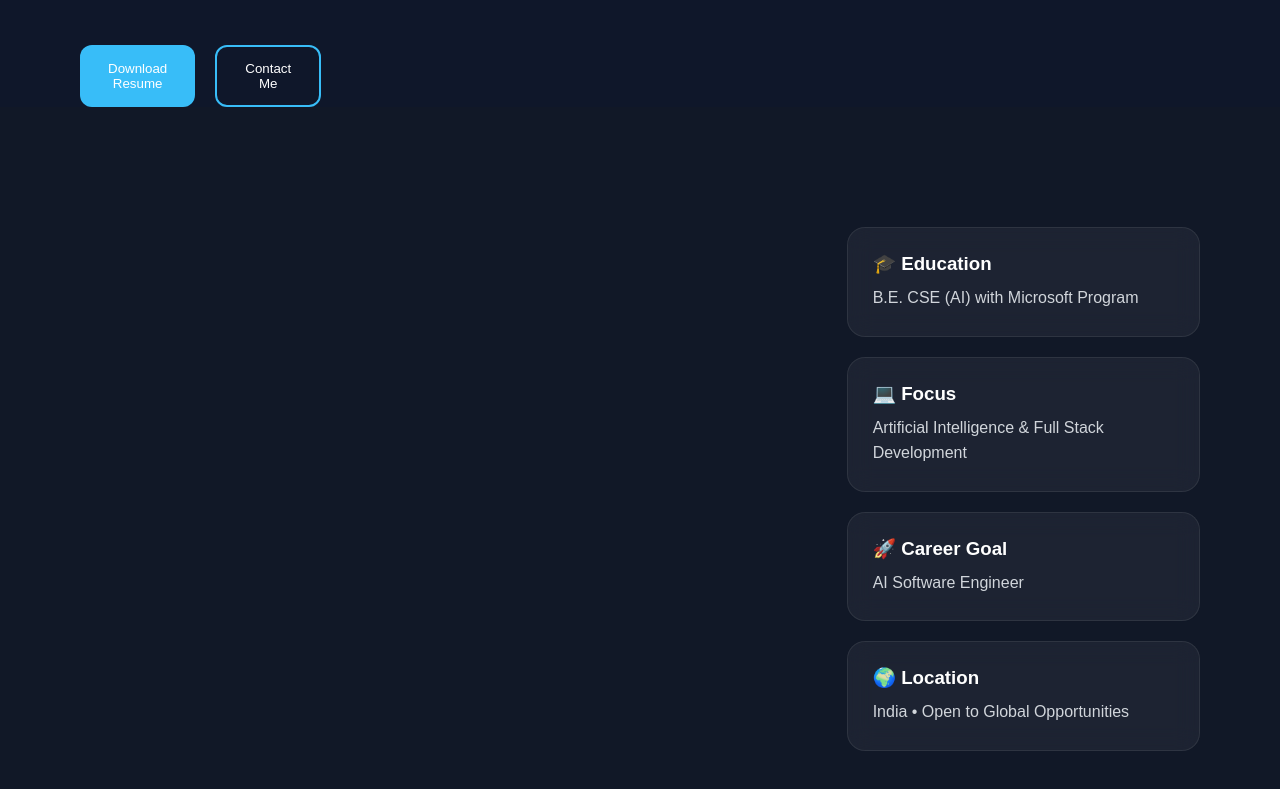
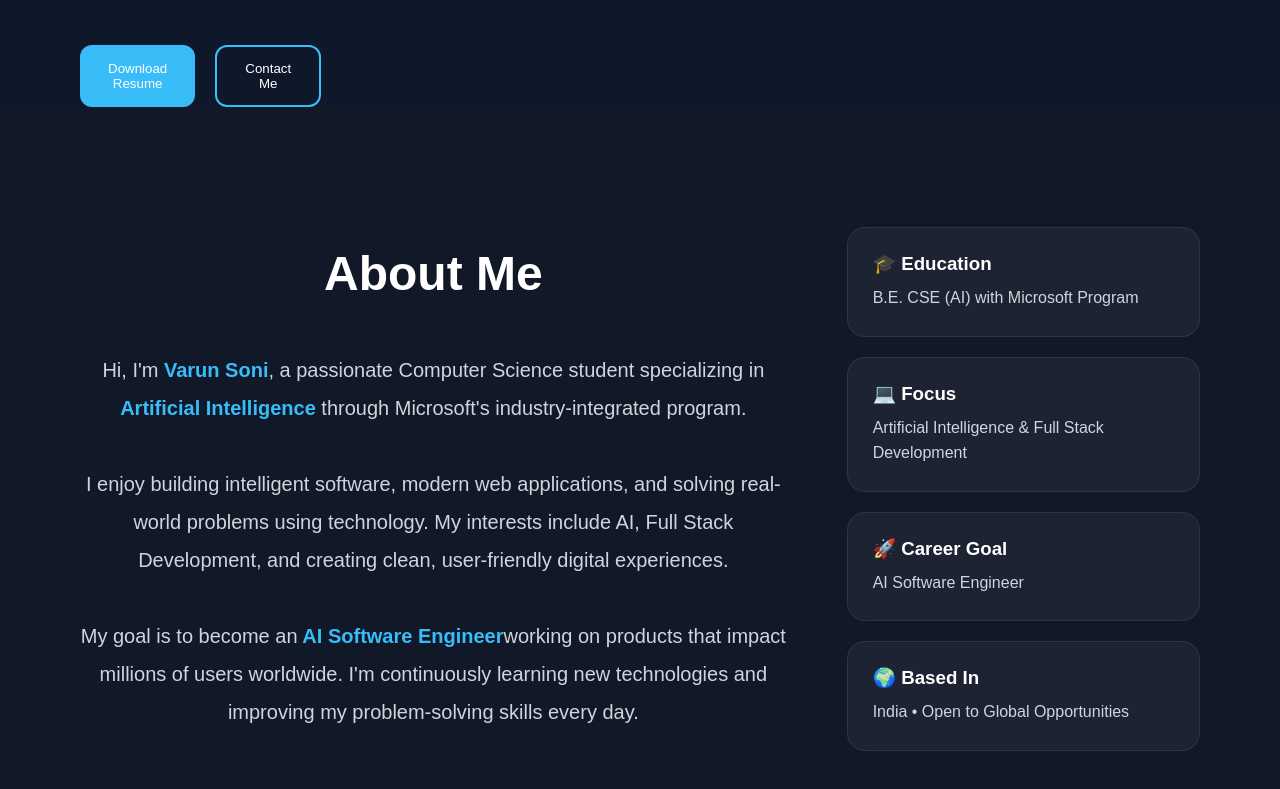
Before and after one commit to varunsoni-dev/portfolio, a React (Vite) app: page / in a window 1280 px wide. Shown: the part 719-1508 px from the top of the page. Built offline with nearby package versions, Linux system fonts and the light colour scheme.

Commit message:
Render about cards using map

```diff
--- a/src/components/About.jsx
+++ b/src/components/About.jsx
@@ -1,6 +1,30 @@
 import "./About.css";
 
 function About() {
+
+    const aboutCards = [
+
+        {
+            title:"🎓 Education",
+            description:"B.E. CSE (AI) with Microsoft Program"
+        },
+
+        {
+            title:"💻 Focus",
+            description:"Artificial Intelligence & Full Stack Development"
+        },
+
+        {
+            title:"🚀 Career Goal",
+            description:"AI Software Engineer"
+        },
+
+        {
+            title:"🌍 Based In",
+            description:"India • Open to Global Opportunities"
+        }
+
+    ];
 
     return (
 
@@ -10,43 +34,52 @@ function About() {
 
                 <div className="about-text-content">
 
-                    {/* About paragraph */}
+                    <h2 className="section-title">
+                        About Me
+                    </h2>
+
+                    <p className="about-text">
+                        Hi, I'm <span className="highlight">Varun Soni</span>, a passionate
+                        Computer Science student specializing in
+                        <span className="highlight"> Artificial Intelligence</span> through
+                        Microsoft's industry-integrated program.
+
+                        <br /><br />
+
+                        I enjoy building intelligent software, modern web applications,
+                        and solving real-world problems using technology. My interests
+                        include AI, Full Stack Development, and creating clean,
+                        user-friendly digital experiences.
+
+                        <br /><br />
+
+                        My goal is to become an
+                        <span className="highlight"> AI Software Engineer</span>
+                        working on products that impact millions of users worldwide.
+                        I'm continuously learning new technologies and improving my
+                        problem-solving skills every day.
+                    </p>
 
                 </div>
 
                 <div className="about-info">
 
-                    <div className="info-card">
+                    {
+                        aboutCards.map((card) => (
 
-                        <h3>🎓 Education</h3>
+                            <div
+                                className="info-card"
+                                key={card.title}
+                            >
 
-                        <p>B.E. CSE (AI) with Microsoft Program</p>
+                                <h3>{card.title}</h3>
 
-                    </div>
+                                <p>{card.description}</p>
 
-                    <div className="info-card">
+                            </div>
 
-                        <h3>💻 Focus</h3>
-
-                        <p>Artificial Intelligence & Full Stack Development</p>
-
-                    </div>
-
-                    <div className="info-card">
-
-                        <h3>🚀 Career Goal</h3>
-
-                        <p>AI Software Engineer</p>
-
-                    </div>
-
-                    <div className="info-card">
-
-                        <h3>🌍 Location</h3>
-
-                        <p>India • Open to Global Opportunities</p>
-
-                    </div>
+                        ))
+                    }
 
                 </div>
 
```
